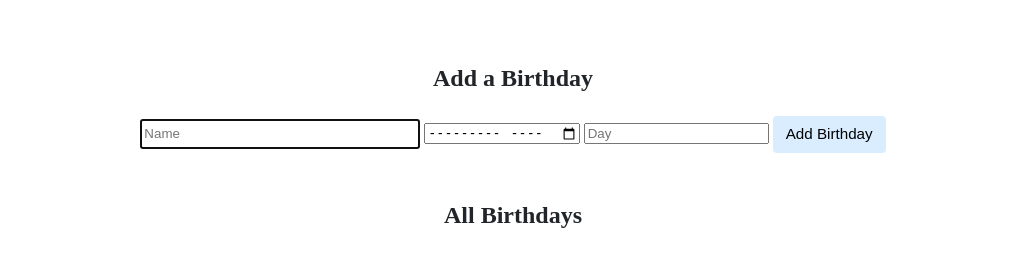
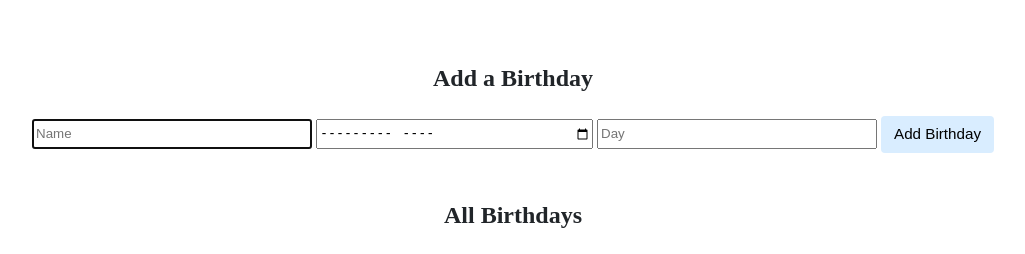
Before and after one commit to phornphatch/CS50-Havard, a Flask app: page / in a window 1280 px wide. Shown: the part 200-454 px from the top of the page, without its empty margins (127-1152 px from the left). Run offline with Flask 3, Linux system fonts and the light colour scheme; some libraries are stand-ins or nearby versions.

Commit message:
Sun, Aug 27, 2023, 6:30 PM +03:00

```diff
--- a/birthdays/static/styles.css
+++ b/birthdays/static/styles.css
@@ -55,12 +55,12 @@ button, input[type="submit"] {
     vertical-align: middle;
 }
 
-input[type="text"], input[type="number"] {
+input[type="text"], input[type="number"], input[type="month"], input[type="day"] {
     line-height: 1.8;
     width: 25%;
 }
 
-input[type="text"]:hover, input[type="number"]:hover {
+input[type="text"]:hover, input[type="number"]:hover, , input[type="month"]:hover, input[type="day"]:hover  {
     background-color: #f5f5f5;
     transition: color 2s ease-in-out, background-color 0.15s ease-in-out;
 }
```
